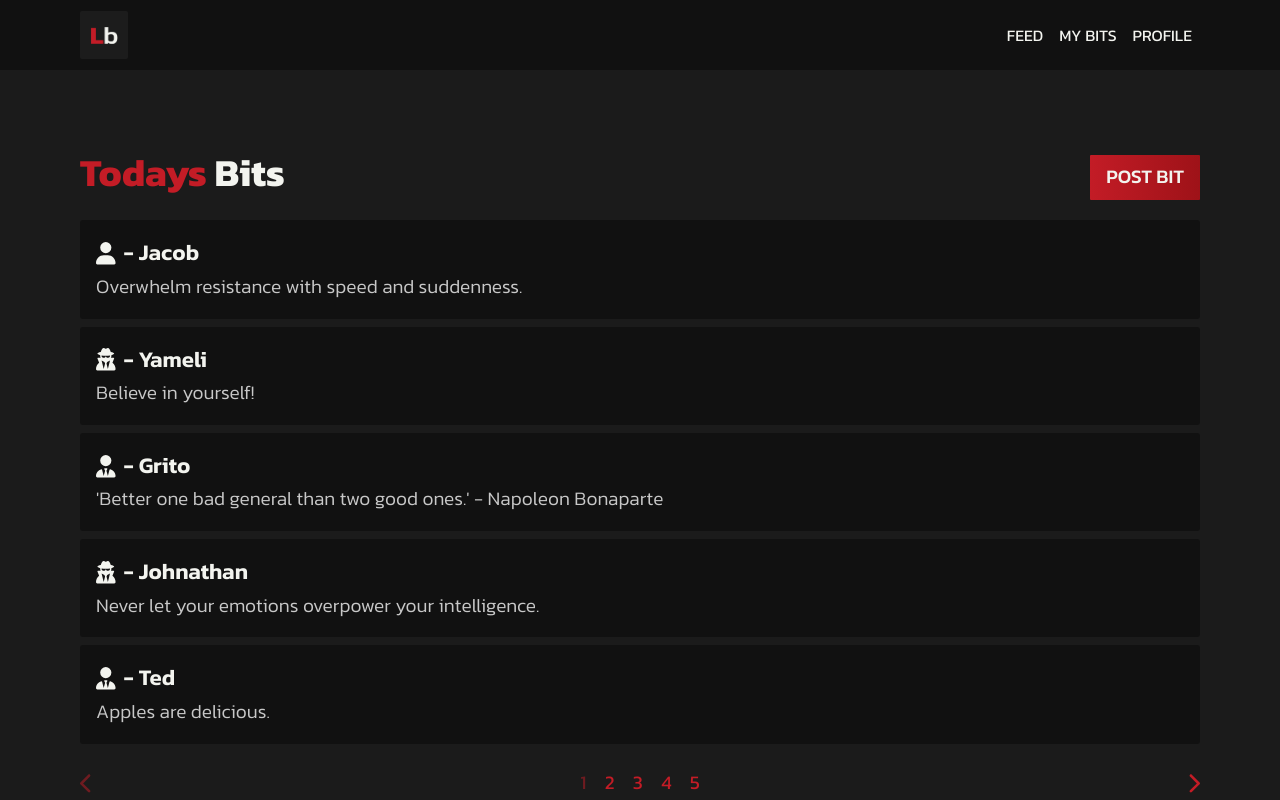
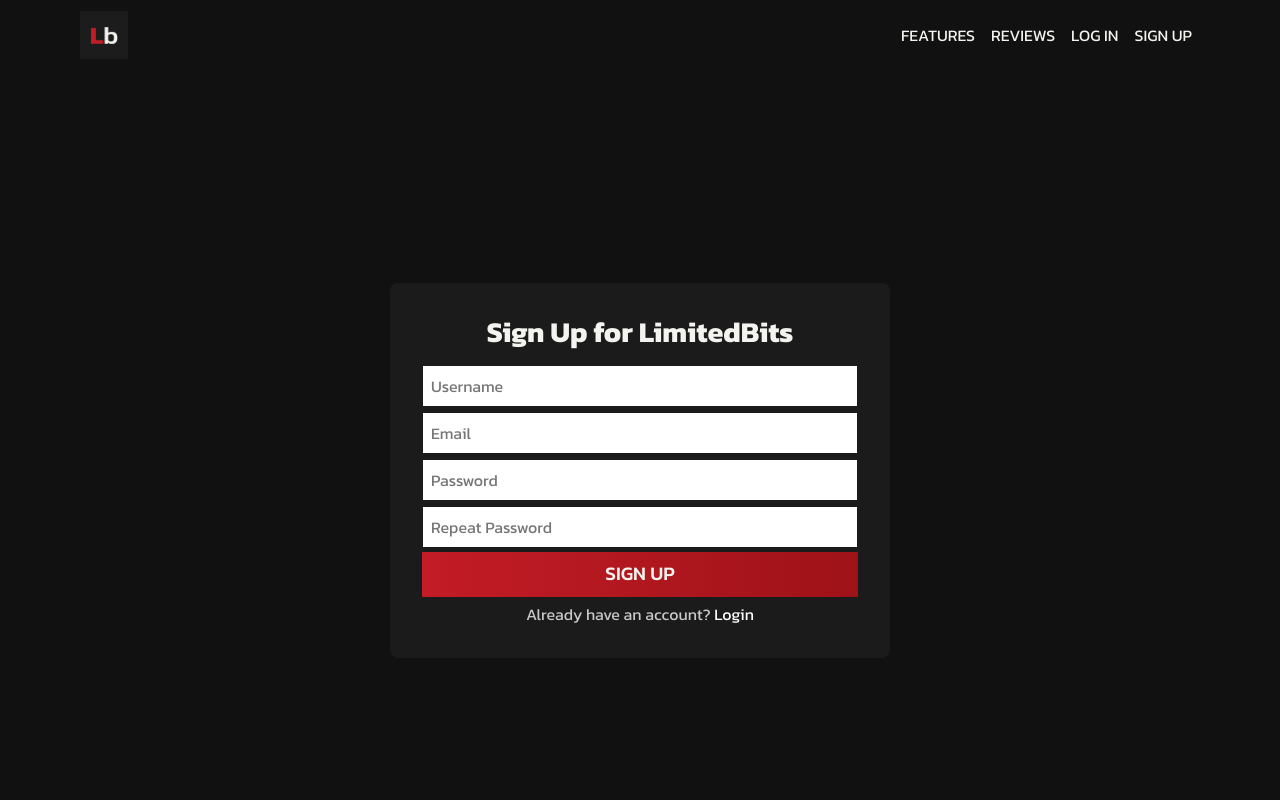
Before and after one commit to JacobBowlware/LimitedBits, a React (Create React App) app in the folder client/limited-bits/: page /sign-up in a window 1280 px wide. Shown: the top 800 px of the page. Built offline with nearby package versions, Linux system fonts and the light colour scheme.

Commit message:
Add 'Username'  field to sign-up.

```diff
--- a/client/limited-bits/src/App.tsx
+++ b/client/limited-bits/src/App.tsx
@@ -39,6 +39,8 @@
  - Add 'Username' field to Sign Up page.
  - Implement Profile page.
  - Implement 'My Bits' page.
+ - Add dates-posted to feed items.
+ - Users 'My Bits' should show their bits without their username on each one, and should be able to delete them.
  - Start Backend development.
  - Improve security by authing user with JWT (JSON Web Token's).
 */
@@ -50,12 +52,14 @@
 }
 
 function App() {
-  const [user, setUser] = useState<User | null>({
+  const goodUser: User = {
     id: 1,
     name: "John Doe",
     icon: "faUserTie",
     email: "johndoe@gmail.com"
-  });
+  }
+
+  const [user, setUser] = useState<User | null>(null);
 
   const Root = () => {
     return <>
--- a/client/limited-bits/src/components/WebJoi.js
+++ b/client/limited-bits/src/components/WebJoi.js
@@ -1,6 +1,7 @@
 import Joi from 'joi-browser';
 
 const schema = {
+    username: Joi.string().required().min(3).max(30).label('Username'),
     email: Joi.string().required().email().label('Email'),
     password: Joi.string().required().min(8).label('Password'),
     confirmPassword: Joi.ref('password'),
@@ -17,7 +18,6 @@
     const currentSchema = { [name]: schema[name] };
     const { error } = Joi.validate(obj, currentSchema);
 
-    console.log(name, value);
     if (name === "password" && error !== null) {
         return error.details[0].message
     }
--- a/client/limited-bits/src/pages/SignUp.tsx
+++ b/client/limited-bits/src/pages/SignUp.tsx
@@ -3,10 +3,12 @@
 import { validateProperty } from "../components/WebJoi";
 
 const SignUp = () => {
+    const [username, setUsername] = useState<String>("");
     const [email, setEmail] = useState<String>("");
     const [password, setPassword] = useState<String>("");
     const [confirmPassword, setConfirmPassword] = useState<String>("");
 
+    const [usernameError, setUsernameError] = useState<String>("");
     const [emailError, setEmailError] = useState<String>("");
     const [passwordError, setPasswordError] = useState<String>("");
     const [confirmPasswordError, setConfirmPasswordError] = useState<String>("");
@@ -14,17 +16,24 @@
     const handleSubmit = (e: React.FormEvent<HTMLFormElement>) => {
         e.preventDefault();
 
+        // TODO: Send form data to backend and create new user.
         console.log("Sign up form submitted");
     }
 
-    const handleEmailChange = (e: React.ChangeEvent<HTMLInputElement>) => {
+    const handleInputChange = (inputField: string, e: React.ChangeEvent<HTMLInputElement>) => {
+        if (inputField == "username") {
+            setUsername(e.target.value);
+
+            const error = validateProperty("username", e.target.value);
+            setUsernameError(error);
+        }
+        else if (inputField == "email") {
             setEmail(e.target.value);
 
             const error = validateProperty("email", e.target.value);
             setEmailError(error);
         }
-
-    const handlePasswordChange = (e: React.ChangeEvent<HTMLInputElement>) => {
+        else if (inputField == "password") {
             setPassword(e.target.value);
 
             const error = validateProperty("password", e.target.value, confirmPassword);
@@ -41,12 +50,12 @@
                 setPasswordError(error);
             }
         }
-
-    const handleRepeatPasswordChange = (e: React.ChangeEvent<HTMLInputElement>) => {
+        else if (inputField == "repeatPassword") {
             setConfirmPassword(e.target.value);
 
             const error = validateProperty("confirmPassword", e.target.value, password);
             setConfirmPasswordError(error);
+        }
     }
 
     return (
@@ -57,15 +66,18 @@
                         Sign Up for LimitedBits
                     </h1>
                     <form className="form" onSubmit={(e) => handleSubmit(e)}>
+                        {usernameError && <p className="form-error">{usernameError}</p>}
+                        <input type="text" id="username" className="form-input"
+                            placeholder="Username" onChange={(e) => handleInputChange("username", e)} />
                         {emailError && <p className="form-error">{emailError}</p>}
                         <input type="email" id="email" className="form-input"
-                            placeholder="Email" onChange={(e) => handleEmailChange(e)} />
+                            placeholder="Email" onChange={(e) => handleInputChange("email", e)} />
                         {passwordError && <p className="form-error">{passwordError}</p>}
                         <input type="password" id="password" className="form-input"
-                            placeholder="Password" onChange={(e) => handlePasswordChange(e)} />
+                            placeholder="Password" onChange={(e) => handleInputChange("password", e)} />
                         {confirmPasswordError && <p className="form-error">{confirmPasswordError}</p>}
                         <input type="password" id="repeatPassword" className="form-input"
-                            placeholder="Repeat Password" onChange={(e) => handleRepeatPasswordChange(e)} />
+                            placeholder="Repeat Password" onChange={(e) => handleInputChange("repeatPassword", e)} />
                         <button type="submit" className="btn form-btn"
                             disabled={emailError || passwordError || confirmPasswordError ? true : false}
                         >Sign Up</button>
```
Lines whose indentation alone changed are shown as unchanged.
